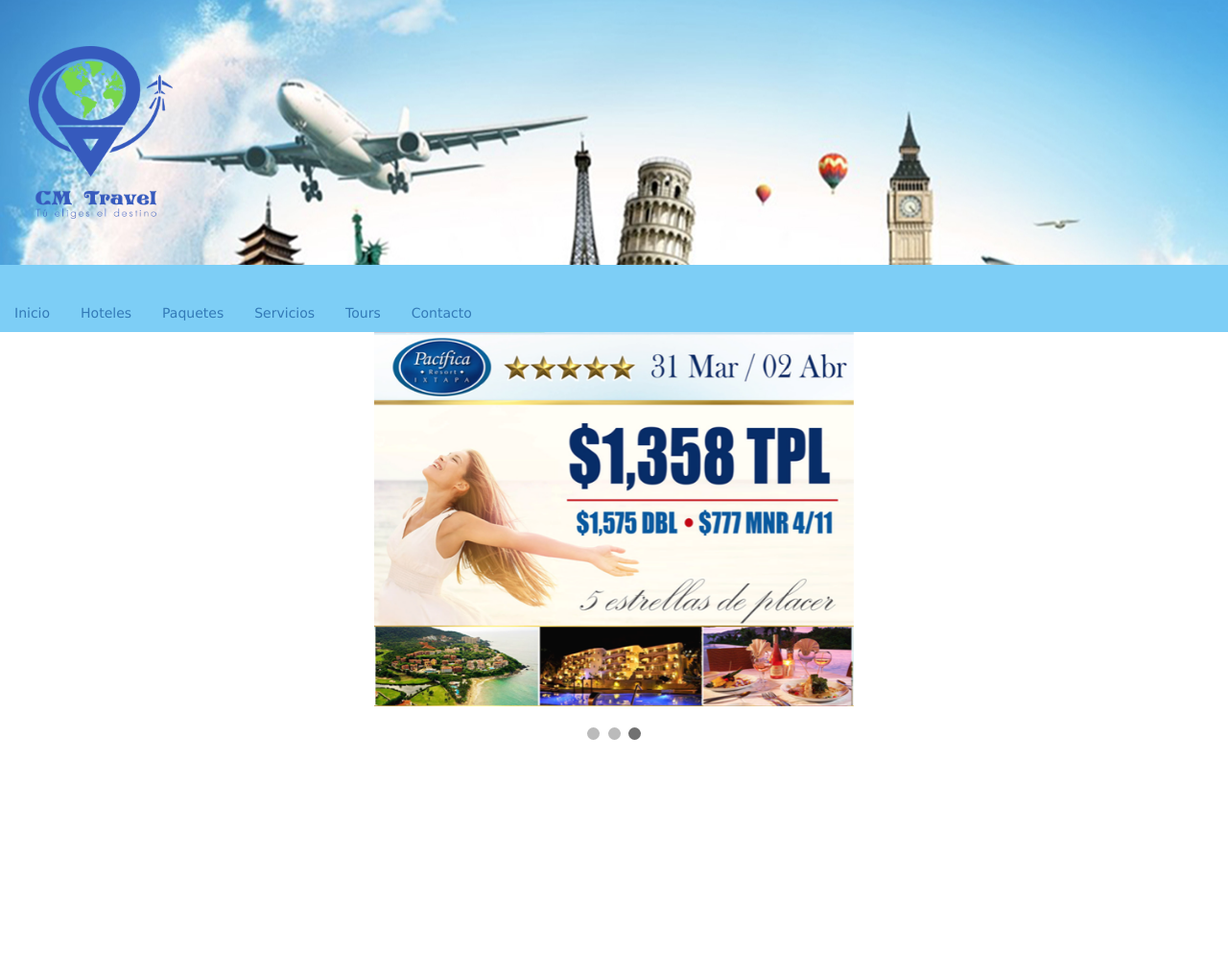
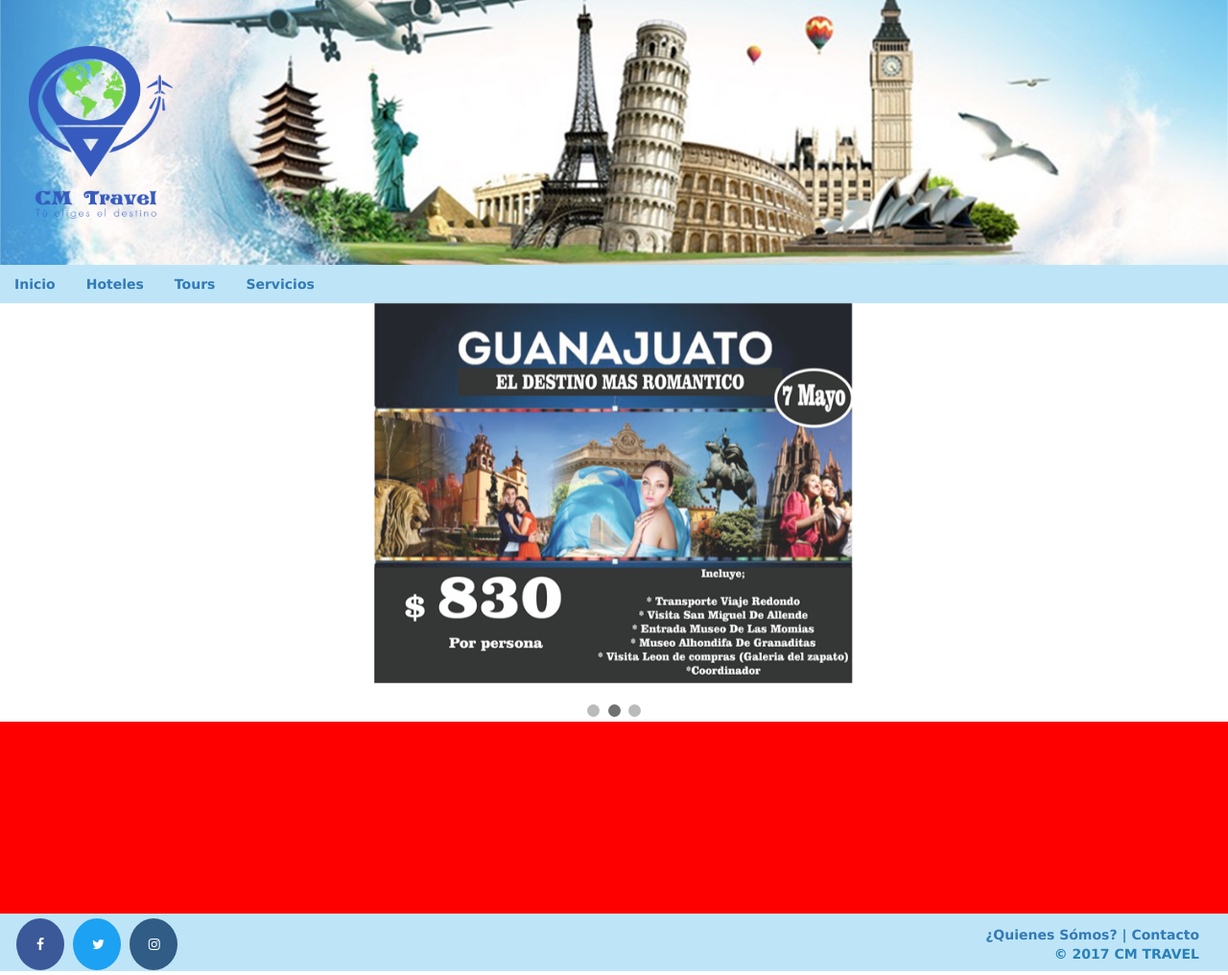
Before and after one commit to LMartiMcflyGS/CMTRAVEL, a plain HTML site: page index.html in a window 1280 px wide. Shown: the whole page at 96% size. Before the commit the page ends 800 px from the top, so only its background shows below. Drawn offline with nearby package versions, Linux system fonts and the light colour scheme.

Commit message:
el div rojo solo es para ver que pex como se ve cuando baja... checalo y me dices que chow

```diff
--- a/css/RedesSociales.css
+++ b/css/RedesSociales.css
@@ -1,28 +1,30 @@
 .fa {
-padding: 20px;
+  padding: 20px;
   font-size: 30px;
-  width: 30px;
+  width: 50px;
   text-align: center;
   text-decoration: none;
   margin: 5px 2px;
+  border-radius: 50%;
 
 }
 
-/* Add a hover effect if you want */
 .fa:hover {
-    opacity: 0.7;
+    background: white;
+    opacity: 0.9;
 }
 
-/* Set a specific color for each brand */
-
-/* Facebook */
 .fa-facebook {
-    background: #3B5998;
-    color: white;
+  background: #3b5998;
+  color: white;
 }
 
-/* Twitter */
 .fa-twitter {
-    background: #55ACEE;
-    color: white;
+  background: #1da1f2;
+  color: white;
 }
+
+.fa-instagram {
+  background: #305c85;
+  color: white;
+}
--- /dev/null
+++ b/css/estilo.css
@@ -0,0 +1,20 @@
+footer{
+    width: 100%;
+	height: 60px;
+	background: #bee5f7;
+	position: absolute;
+	bottom: 0;
+    font-weight: bold;
+    text-decoration: none;
+    color: #2980b9;
+    font-weight: bold;
+}
+
+#divRS{
+    text-align: left;
+}
+
+#divInfo{
+    top: 12px;
+    text-align: right;
+}
--- a/css/estilomenu.css
+++ b/css/estilomenu.css
@@ -9,7 +9,7 @@
 }
 
 header nav {
-	background:#3498db;
+	background:#bee5f7;
 	margin-bottom:10px;
 }
 
--- a/index.html
+++ b/index.html
@@ -2,28 +2,40 @@
 <html lang="es">
 <head>
     <meta charset="UTF-8">
-    <title>Document</title>
+    <title>CM TRAVEL</title>
+    <link rel="shortcut icon" type="image/x-icon" href="img/cmtravel.ico">
     <link rel="stylesheet" href="css/bootstrap.css">
     <link rel="stylesheet" href="css/bootstrap-theme.css">
     <link rel="stylesheet" href="css/RedesSociales.css">
     <link rel="stylesheet" href="https://cdnjs.cloudflare.com/ajax/libs/font-awesome/4.7.0/css/font-awesome.min.css">
+    <link rel="stylesheet" href="css/estilo.css">
     <script type="text/javascript" src="js/jquery.min.js"></script>
     <script type="text/javascript" src="js/bootstrap.js"></script>
+    <script type="text/javascript" src="js/carrusel.js"></script>
+
 
     <link rel="stylesheet" href="css/carrusel.css">
 
 
     <style>
    .jumbotron{
-       background-image:url(img/viaje1.jpg)!important;
+    margin-bottom: 0px;
+    background-image:url(img/viaje1.jpg);
+    -webkit-background-size: cover;
+    -moz-background-size: cover;
+    -o-background-size: cover;
+    background-size: cover;
+    background-position: 50% 44%;
     background-repeat: no-repeat;
-        background-attachment: fixed;
-        background-position: 50% 80%;
-        top: 0; left: 0; width: 100%; height: 100%
+    color: white;
+    text-shadow: black 0.3em 0.3em 0.3em;
+
+
        }
 
        ul {
-         background-color:#7dcef6!important;
+         background-color:rgba(147,212,242,0.6);
+         font-weight: bold;
     }
 
 </style>
@@ -31,7 +43,7 @@
 <body>
         <div class="jumbotron col-md-12">
                     <div class="col-md-2">
-                     <img src="img/cmtravel.png" width="150px" height="180px ">
+                        <a href="index.html"><img src="img/cmtravel.png" width="150px" height="180px "></a>
                     </div>
                     <div class="col-md-5"></div>
                     <div class="col-md-5">
@@ -40,13 +52,11 @@
 
         </div>
 
-          <ul   class="nav nav-pills ">
-            <li href="index.html" ><a href="#">Inicio</a></li>
-            <li><a href="#products">Hoteles</a></li>
-            <li><a href="#about">Paquetes</a></li>
-            <li><a href="#contact">Servicios</a></li>
-            <li><a href="#contact">Tours</a></li>
-            <li><a href="#contact">Contacto</a></li>
+            <ul class="nav nav-pills  col-md-12">
+                <li><a href="index.html">Inicio</a></li>
+                <li><a href="">Hoteles</a></li>
+                <li><a href="">Tours</a></li>
+                <li><a href="">Servicios</a></li>
             </ul>
         </div>
 
@@ -80,29 +90,26 @@
     <span class="dot"></span>
     </div>
 
-<script>
-var slideIndex = 0;
-showSlides();
+<div style="width: 100%;height:200px;background: red;">
 
-function showSlides() {
-    var i;
-    var slides = document.getElementsByClassName("mySlides");
-    var dots = document.getElementsByClassName("dot");
-    for (i = 0; i < slides.length; i++) {
-       slides[i].style.display = "none";
-    }
-    slideIndex++;
-    if (slideIndex> slides.length) {slideIndex = 1}
-    for (i = 0; i < dots.length; i++) {
-        dots[i].className = dots[i].className.replace(" active", "");
-    }
-    slides[slideIndex-1].style.display = "block";
-    dots[slideIndex-1].className += " active";
-    setTimeout(showSlides, 2000); // Change image every 2 seconds
-}
-</script>
+</div>
 
+
+
+
+    <footer class="nav nav-pills col-md-12 col-sm-4">
+        <div id="divRS" class = "col-md-9">
+<a href="https://www.facebook.com/cmtravelmexico" target="_blank" class="fa fa-facebook"></a>
+<a href="#" target="_blank" class="fa fa-twitter"></a>
+<a href="#" target="_blank" class="fa fa-instagram"></a>
+        </div>
+        <div id="divInfo"  class="col-md-3">
+            <a href="">¿Quienes Sómos?</a> |
+            <a href="">Contacto  </a> <br>
+           &copy; 2017 CM TRAVEL
+        </div>
+    </footer>
+
+    <script>showSlides();</script>
 </body>
 </html>
-</body>
-</html>
--- /dev/null
+++ b/js/carrusel.js
@@ -0,0 +1,19 @@
+var slideIndex = 0;
+
+
+function showSlides() {
+    var i;
+    var slides = document.getElementsByClassName("mySlides");
+    var dots = document.getElementsByClassName("dot");
+    for (i = 0; i < slides.length; i++) {
+       slides[i].style.display = "none";
+    }
+    slideIndex++;
+    if (slideIndex> slides.length) {slideIndex = 1}
+    for (i = 0; i < dots.length; i++) {
+        dots[i].className = dots[i].className.replace(" active", "");
+    }
+    slides[slideIndex-1].style.display = "block";
+    dots[slideIndex-1].className += " active";
+    setTimeout(showSlides, 1100); // Change image every 2 seconds
+}
```
Also changed, not shown: js/docs.js (deleted, +0 -19 lines), img/cmtravel.ico (added), img/viaje2.jpg (deleted). Lines whose indentation alone changed are shown as unchanged.
